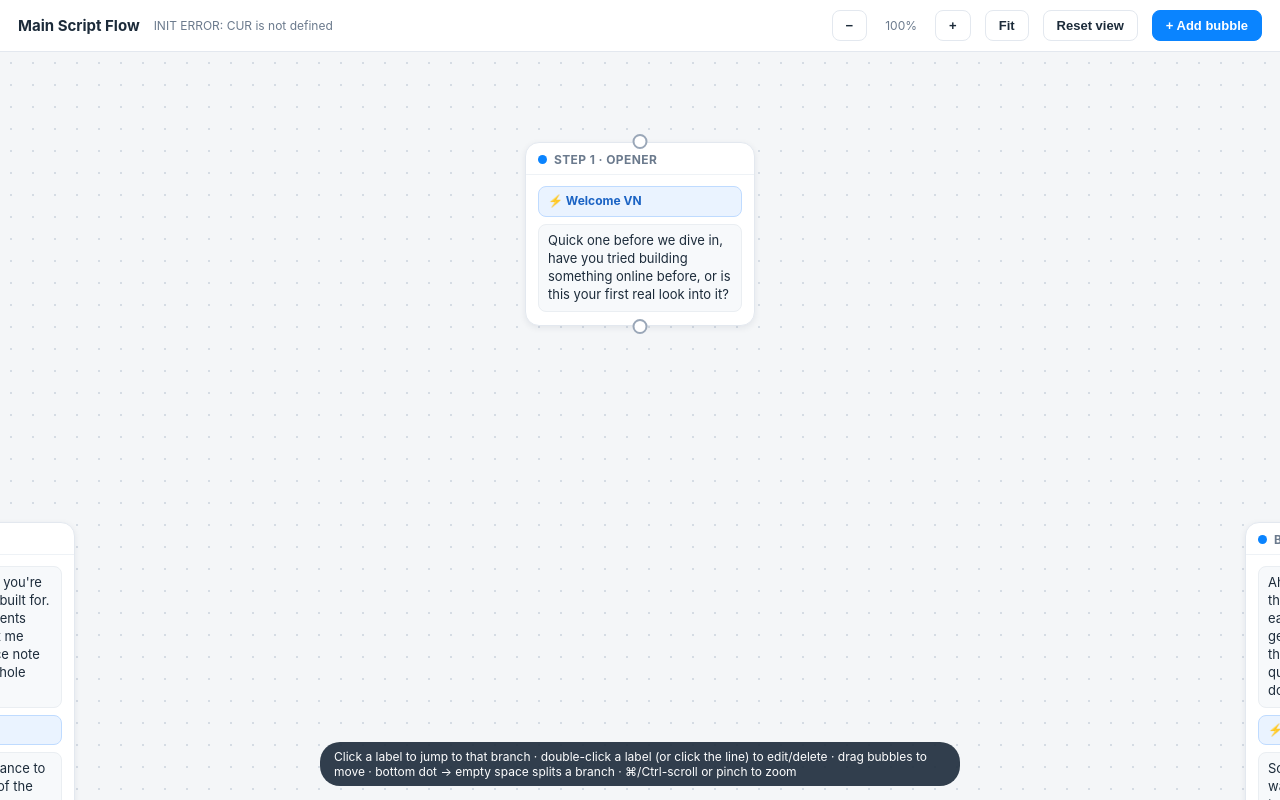
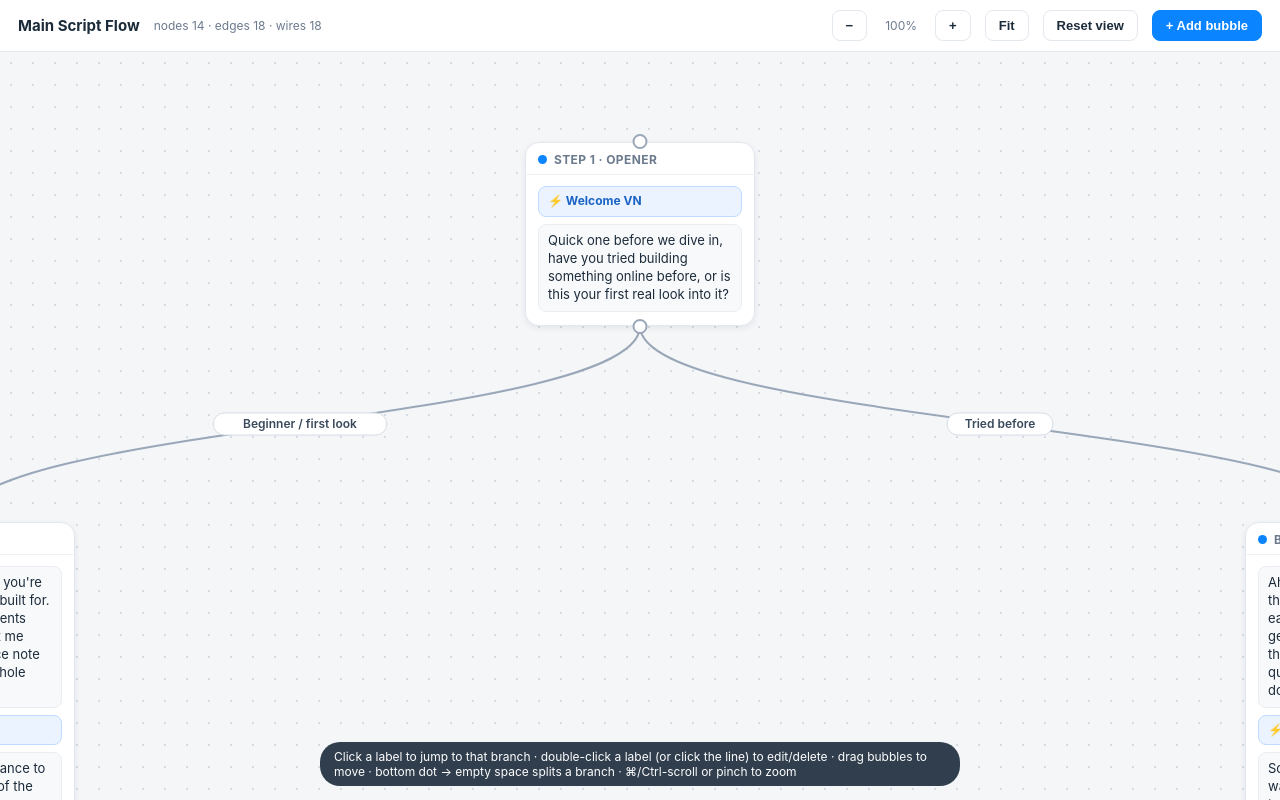
Before and after one commit to clawd1993-hue/ffc-setter-dashboard, a website: page public/flow.html in a window 1280 px wide. Drawn offline with Linux system fonts and the light colour scheme.

Commit message:
flow: remove stray CUR reference (undefined in this file) that crashed render → lines/hub/step3 gone
Co-Authored-By: Claude Opus 4.8 <noreply@anthropic.com>

```diff
--- a/public/flow.html
+++ b/public/flow.html
@@ -200,7 +200,7 @@ function renderNodes(){
     el.className='node'; el.dataset.id=n.id;
     el.style.left=n.x+'px'; el.style.top=n.y+'px';
     if(n.kind==='route'){
-      el.className='node route'+(n.id===CUR?'':'');
+      el.className='node route';
       el.innerHTML=`
         <div class="port in" data-port="in"></div>
         <div class="routelabel">${esc(n.title)}</div>
```
